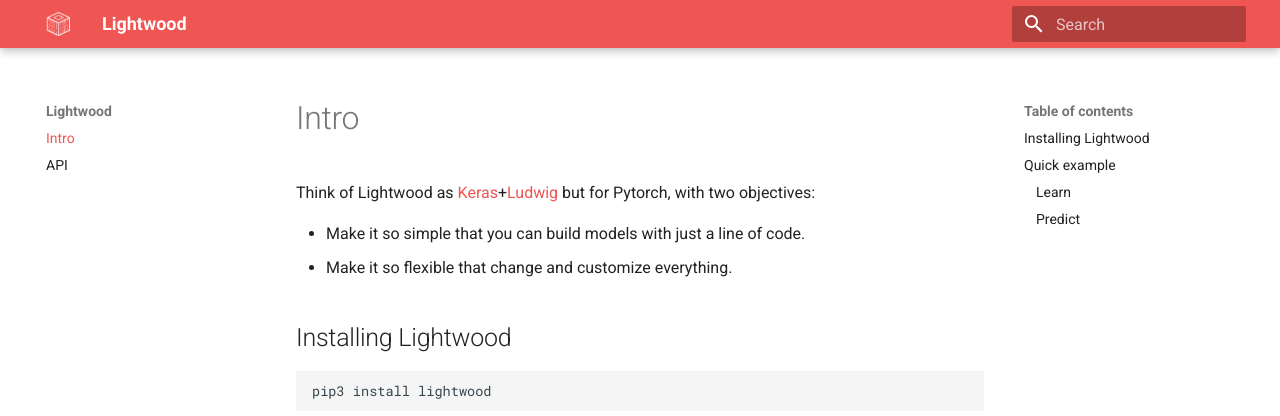
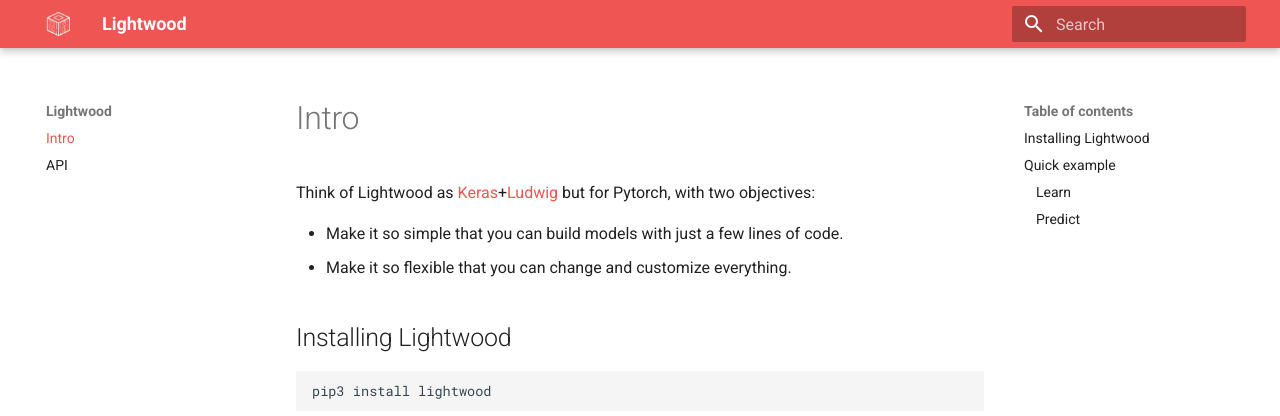
Before and after one commit to mindsdb/lightwood, an MkDocs documentation site: the page built from docs/docs/index.md, in a window 1280 px wide and 900 px high. Shown: the top 416 px of the window. Built offline with MkDocs 1.6.1 and Material for MkDocs 9.7.7, drawn with Linux system fonts in a browser that asks for light colours.

Commit message:
updates to docs

```diff
--- a/docs/docs/index.md
+++ b/docs/docs/index.md
@@ -2,8 +2,8 @@
 
 Think of Lightwood as [Keras](https://keras.io/)+[Ludwig](https://github.com/uber/ludwig) but for Pytorch, with two objectives:
 
-- Make it so simple that you can build models with just a line of code.
-- Make it so flexible that change and customize everything.
+- Make it so simple that you can build models with just a few lines of code.
+- Make it so flexible that you can change and customize everything.
 
 
 
--- a/docs/examples/learn_to_multiply.py
+++ b/docs/examples/learn_to_multiply.py
@@ -3,7 +3,7 @@
 from lightwood import Predictor
 
 ### Generate a dataset
-datapoints = 100
+datapoints = 1000
 
 # generate random numbers between -10 and 10
 data = {'x': [random.randint(-10, 10) for i in range(datapoints)],
```
Also changed, not shown: README.md, 1 other file.
